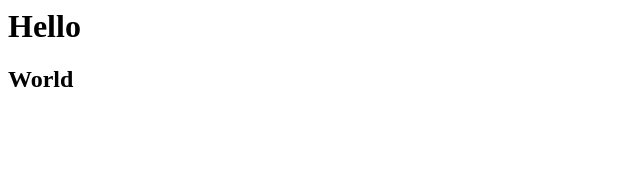
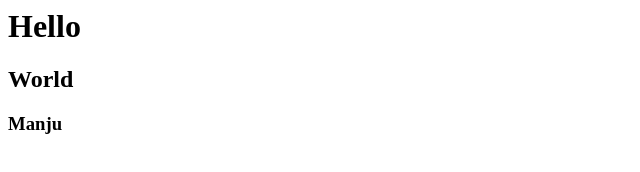
Before and after one commit to Manju1790/testrespository, a plain HTML site: page index.html in a window 1280 px wide. Shown: the full height of the page, 0-640 px from the left. Drawn offline with Linux system fonts and the light colour scheme.

Commit message:
workflow3

```diff
--- a/index.html
+++ b/index.html
@@ -5,5 +5,6 @@
     <body>
         <h1>Hello</h1>
         <h2>World</h2>
+        <h3>Manju</h3>
     </body>
 </html>
```
